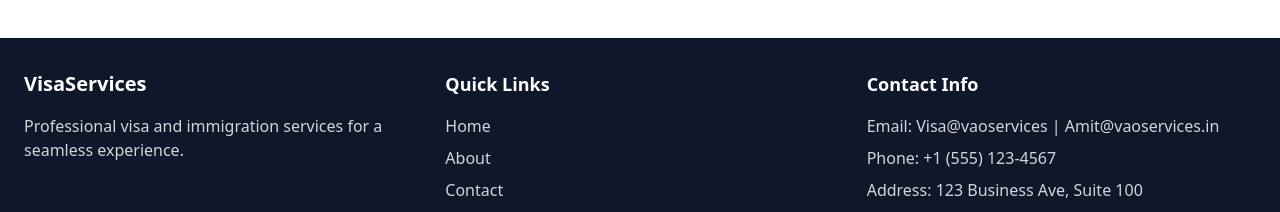
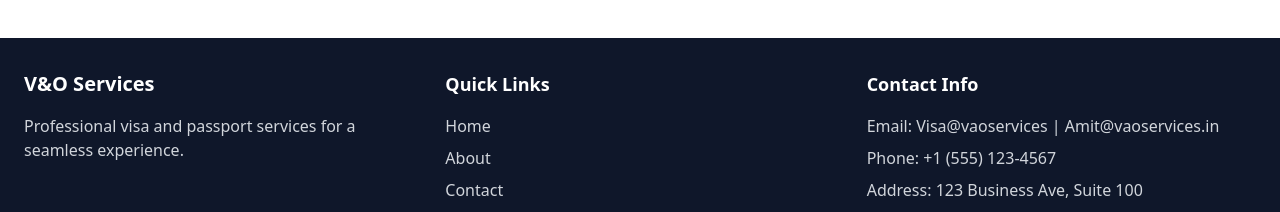
Before and after one commit to Sudhir7832/visa-connect-web, a React (Vite) app: page /about in a window 1280 px wide. Shown: the part 1130-1342 px from the top of the page. Built offline with nearby package versions, Linux system fonts and the light colour scheme.

Commit message:
Update Footer.tsx

```diff
--- a/src/components/Footer.tsx
+++ b/src/components/Footer.tsx
@@ -6,9 +6,9 @@ const Footer = () => {
       <div className="container mx-auto px-6 py-8">
         <div className="grid grid-cols-1 md:grid-cols-3 gap-8">
           <div>
-            <h3 className="text-xl font-semibold mb-4">VisaServices</h3>
+            <h3 className="text-xl font-semibold mb-4">V&O Services</h3>
             <p className="text-gray-300">
-              Professional visa and immigration services for a seamless experience.
+              Professional visa and passport services for a seamless experience.
             </p>
           </div>
           <div>
```
